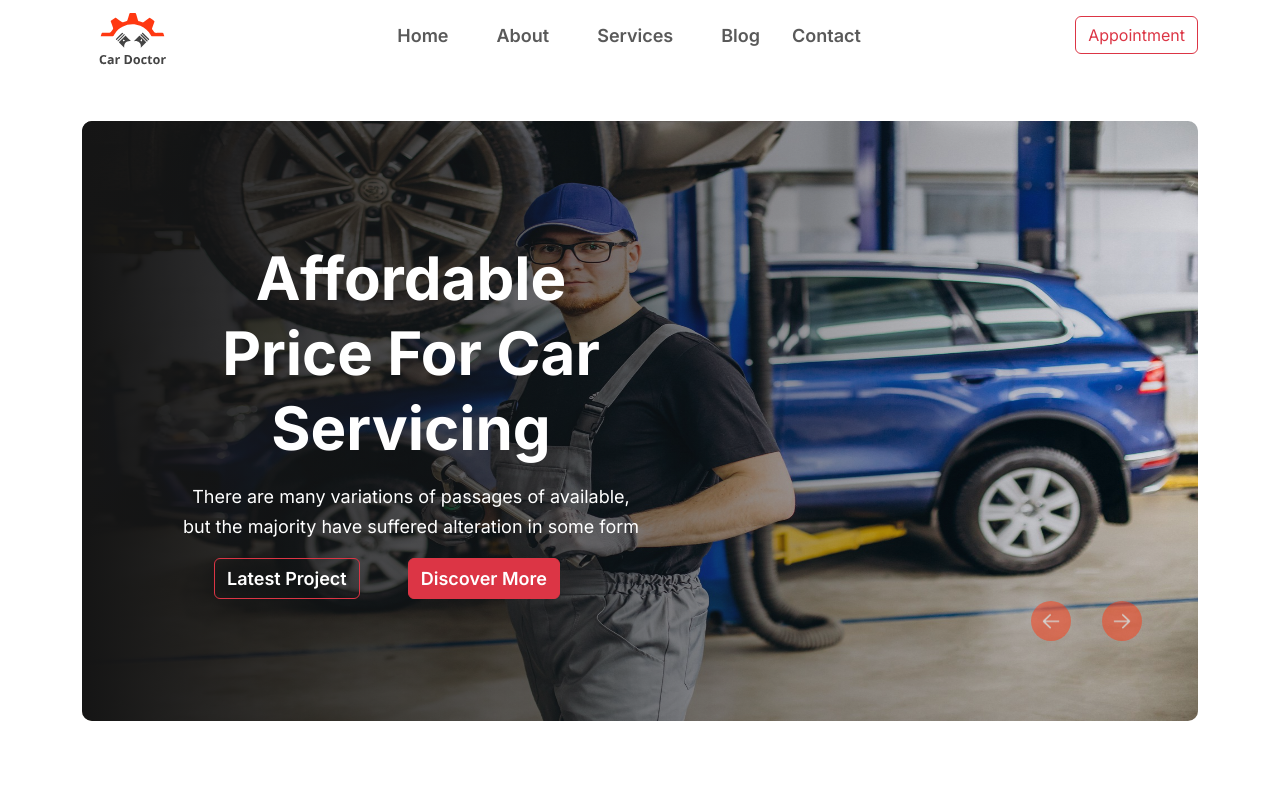
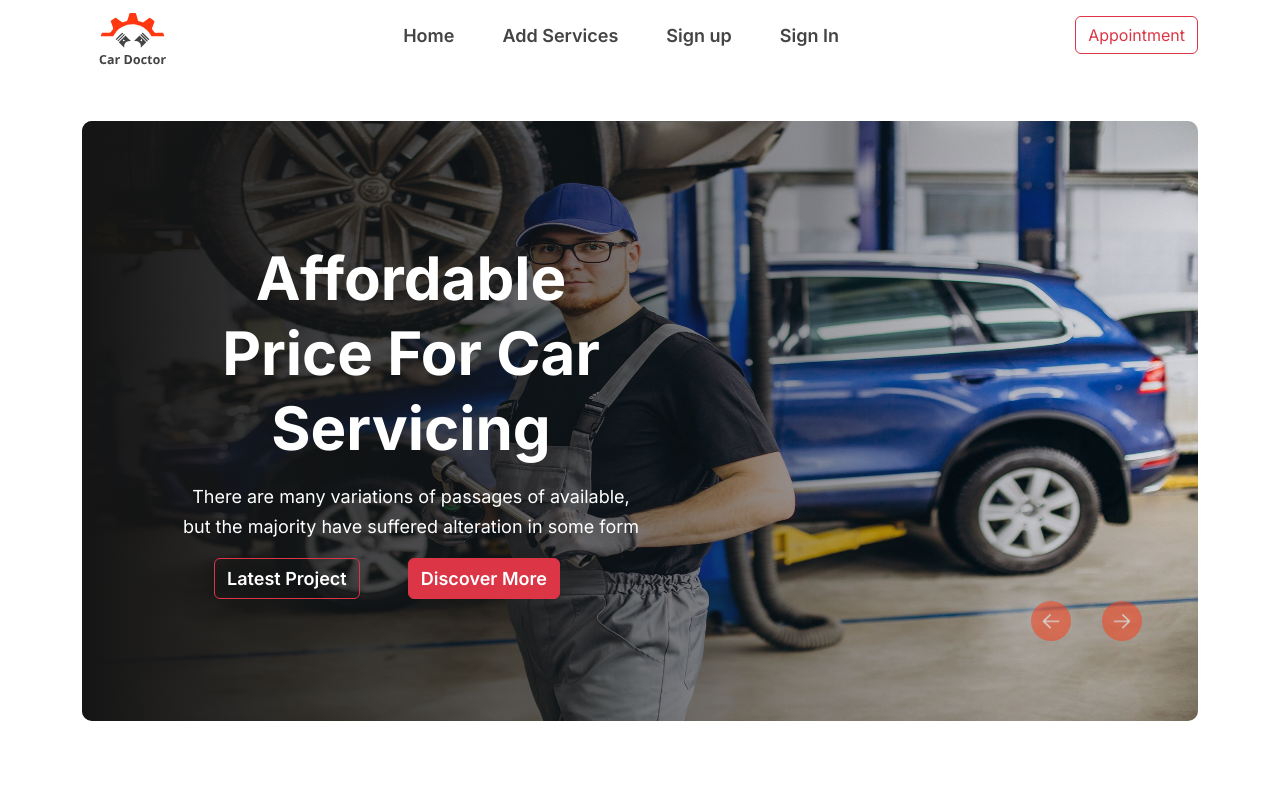
Before and after one commit to code-with-omar/car-doctor-client, a React (Vite) app: page / in a window 1280 px wide. Shown: the top 800 px of the page. Built offline with nearby package versions, Linux system fonts and the light colour scheme; no server answers.

Commit message:
Header link fixed

```diff
--- a/src/Pages/Shared/Header/Header.jsx
+++ b/src/Pages/Shared/Header/Header.jsx
@@ -2,6 +2,7 @@
 import { Button, Container, Nav, Navbar } from "react-bootstrap";
 import Logo from "./../../../assets/logo.svg"
 import './header.css'
+import { Link } from "react-router-dom";
 const Header = () => {
     return (
         <Navbar bg="navbar-wrap fs-18 fw-600 text-center" expand="lg">
@@ -12,11 +13,10 @@ const Header = () => {
                 <Navbar.Toggle aria-controls="basic-navbar-nav" />
                 <Navbar.Collapse id="basic-navbar-nav">
                     <Nav className="mx-auto">
-                        <Nav.Link href="#home" className="mx-3">Home</Nav.Link>
-                        <Nav.Link href="#about" className="mx-3">About</Nav.Link>
-                        <Nav.Link href="#services" className="mx-3">Services</Nav.Link>
-                        <Nav.Link href="#blog" className="mx-3">Blog</Nav.Link>
-                        <Nav.Link href="#contact">Contact</Nav.Link>
+                        <Link className="mx-4 font-dark-02 fs-18 fw-600" to='/'>Home</Link>
+                        <Link className="mx-4 font-dark-02 fs-18 fw-600" to='/addServices'>Add Services</Link>
+                        <Link className="mx-4 font-dark-02 fs-18 fw-600" to='/signUp'>Sign up</Link>
+                        <Link className="mx-4 font-dark-02 fs-18 fw-600" to='/signIn'>Sign In</Link>
                     </Nav>
                     <Nav>
                         <Nav.Link href="#search">
```
